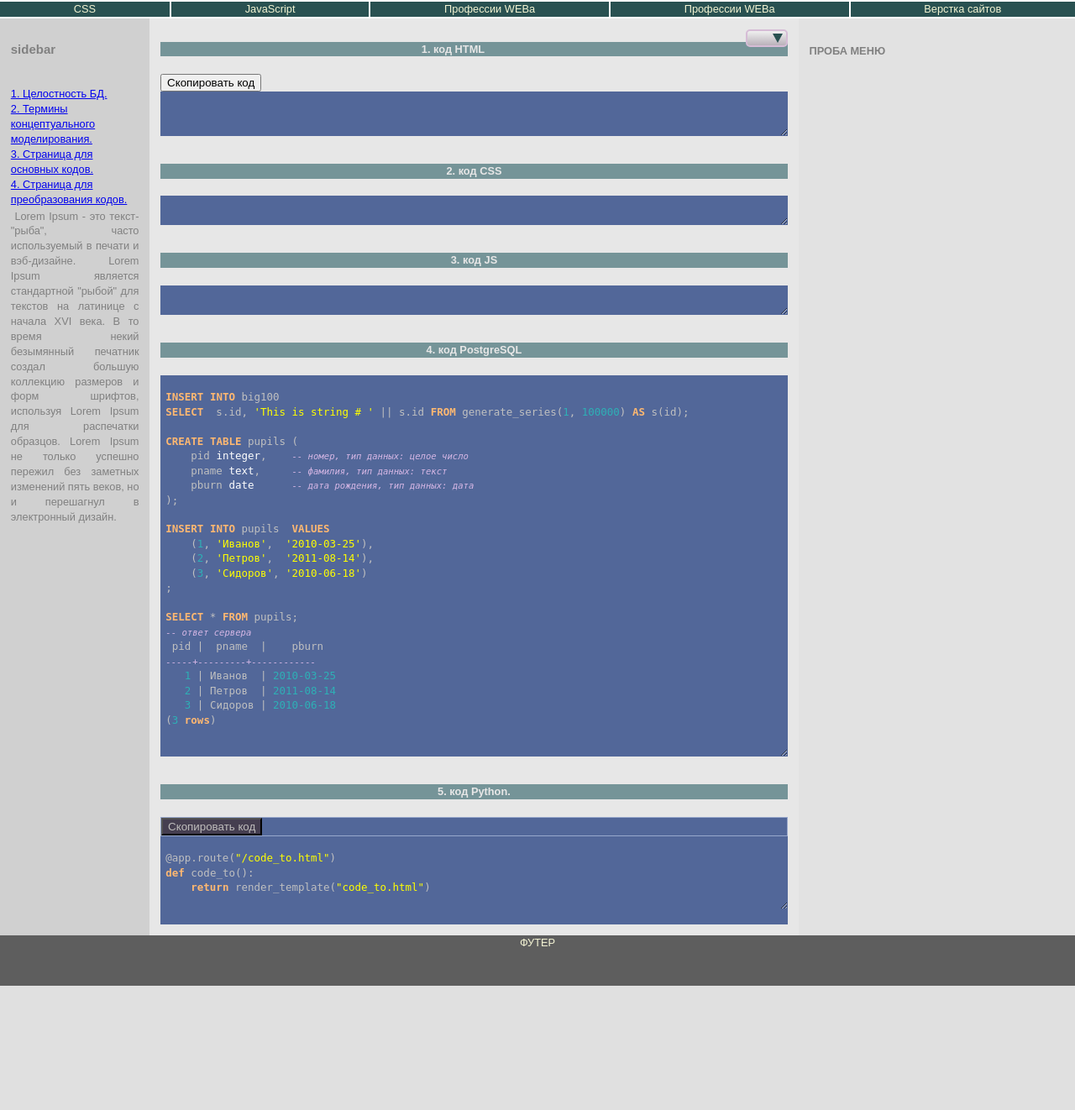
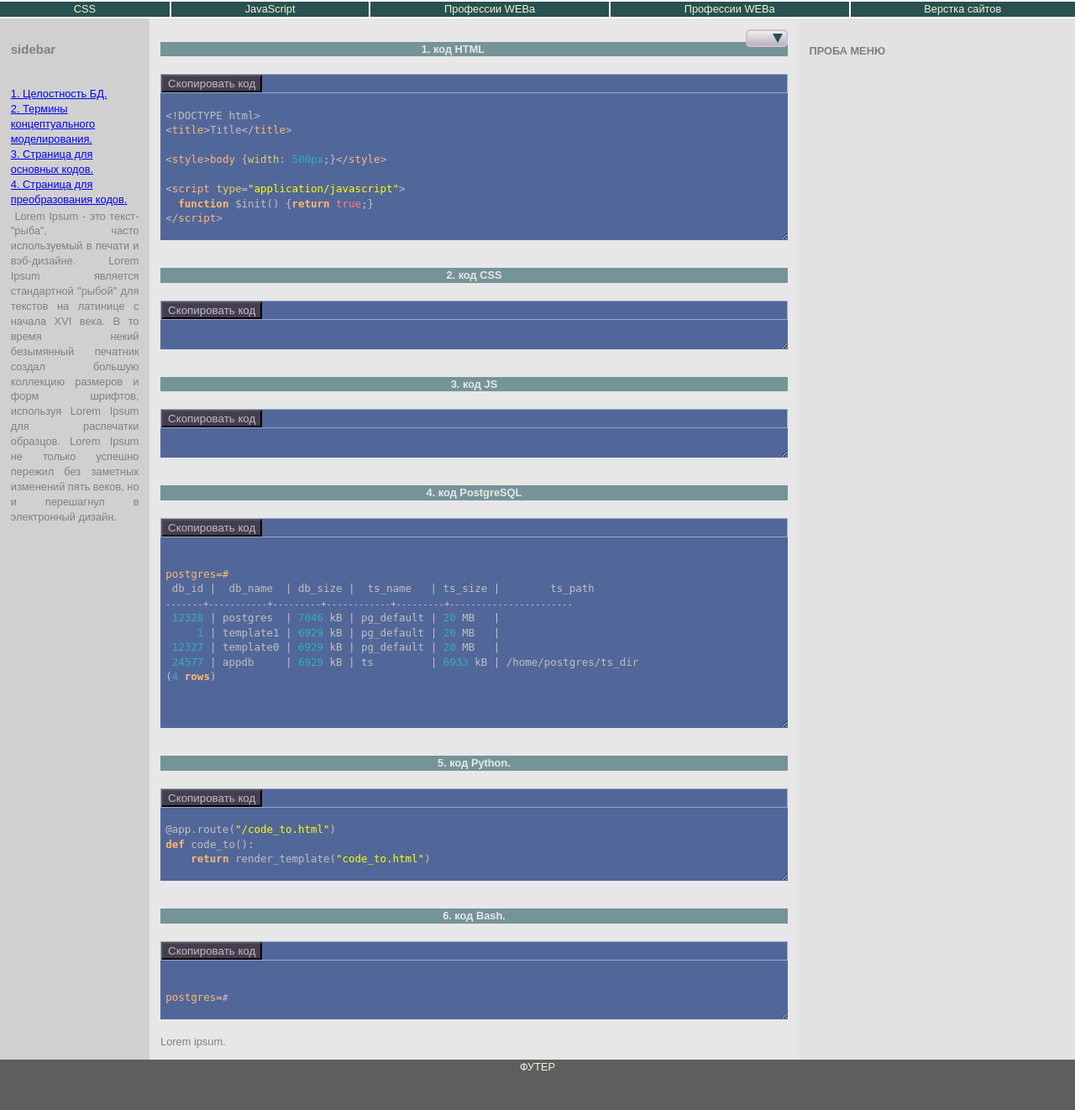
Before and after one commit to OlegTripolskiy/pg21flaskL, a Flask app: page /highlight.html in a window 1280 px wide. Shown: the part 65-1387 px from the top of the page at 84% size. Before the commit the page ends 1239 px from the top, so only its background shows below. Run offline with Flask 2, Linux system fonts and the light colour scheme; some libraries are stand-ins or nearby versions.

Commit message:
0.0.0.4 Архив 27.07.2021

```diff
--- a/static/css/main.css
+++ b/static/css/main.css
@@ -348,8 +348,7 @@ p { /* ВСЕ ПАРАГРАФЫ. Чтобы не делать стандарт
 }
 /*  ==== КОНЕЦ стили МЕНЮ ======= */
 
-/* --- 10. Модуль расцвеченного кода. Работает дополнительно к higligh.css */
-/**/
+/* === 10. Модуль расцвеченного кода. Работает дополнительно к higligh.css ==== */
 .highlight-code { /* Цвет всего модуля совпадает с цветом*/
   background-color: #526799;
 }
@@ -359,6 +358,11 @@ p { /* ВСЕ ПАРАГРАФЫ. Чтобы не делать стандарт
 .highlight-code div input {  /* Кнопка "Скопировать код */
   color: #BFBDBC;
   background-color: #453E50;
-/*    margin-left: 2%;*/
+  /*  margin-left: 2%; */
 }
+/* --- Мои дополнительные цвета для ручного ввода --- */
+.user { /* мой стиль для bash - имя пользователя или базы. Вводить надо вручную */
+  color: #FFB871;
+}
+
 /* --- Конец 10. Модуль расцвеченного кода. */
--- a/templates/highlight.html
+++ b/templates/highlight.html
@@ -2,6 +2,7 @@
   {% block article %}
 
 <!-- ========== НАЧАЛО. МОДУЛЬ ДЛЯ РАСЦВЕИЧАНИЯ  КОДА ДЛЯ КОНСПЕКТОВ  ==============================  -->
+
 
 <!-- === НАЧАЛО ПАРАГРАФА кода HTML.  =============================== -->
   <h4 class='toc_h'><strong>код HTML</strong></h4>
@@ -9,10 +10,17 @@
   </p>
 <!--  -->
   <br><!-- РАСЦВЕЧИВАНИЕ HTML, XML  -->
-<div class="highlighte-code"> <!--Блок для расцвеченного кода -->
-  <div><input type="button" value="Скопировать код" /></div>
+<div  class="highlight-code"> <!-- Блок для преобразованного кода -->
+  <div><input type="button" value="Скопировать код" /></div><!-- Заголовок блока -->
 <pre><code class="language-xml hljs">
+&lt;!DOCTYPE html&gt;
+&lt;title&gt;Title&lt;/title&gt;
 
+&lt;style&gt;body {width: 500px;}&lt;/style&gt;
+
+&lt;script type=&quot;application/javascript&quot;&gt;
+  function $init() {return true;}
+&lt;/script&gt;
 
 </code></pre>
 </div><!-- Конец. Блок для расцвеченного кода -->
@@ -22,12 +30,14 @@
 
 <!-- === НАЧАЛО ПАРАГРАФA кода CSS. =============================== -->
   <h4 class='toc_h'><strong>код CSS</strong></h4>
-  <p>
-  </p>
+
   <br>   <!-- РАСЦВЕЧИВАНИЕ CSS  -->
+<div  class="highlight-code"> <!-- Блок для преобразованного кода -->
+  <div><input type="button" value="Скопировать код" /></div><!-- Заголовок блока -->
 <pre><code class="language-css hljs my">
 
 </code></pre>
+  </div><!-- Конец. Блок для расцвеченного кода -->
   <br>
 <!-- === КОНЕЦ ПАРАГРАФА  кода CSS. =============================== -->
 
@@ -36,60 +46,68 @@
   <p>
   </p>
     <br>   <!-- РАСЦВЕЧИВАНИЕ JAVASCRIPT  -->
+<div  class="highlight-code"> <!-- Блок для преобразованного кода -->
+  <div><input type="button" value="Скопировать код" /></div><!-- Заголовок блока -->
 <pre><code class="language-javascript">
 
 </code></pre>
+  </div><!-- Конец. Блок для расцвеченного кода -->
   <br>
 <!-- === КОНЕЦ ПАРАГРАФА  кода JS. ===============================
 
 <!-- === НАЧАЛО ПАРАГРАФA кода PostgreSQL. =============================== -->
   <h4 class='toc_h'><strong>код PostgreSQL</strong></h4>
+  <br>
+<div  class="highlight-code"> <!-- Блок для преобразованного кода -->
+  <div><input type="button" value="Скопировать код" /></div><!-- Заголовок блока -->
+<pre><code class="language-pgsql hljs">
 
-<br>   <!-- РАСЦВЕЧИВАНИЕ PostgreSQL  -->
-<pre><code class="language-pgsql hljs">
-INSERT INTO big100
-SELECT  s.id, 'This is string # ' || s.id FROM generate_series(1, 100000) AS s(id);
+<span class="user">postgres=#</span>
+ db_id |  db_name  | db_size |  ts_name   | ts_size |        ts_path
+-------+-----------+---------+------------+---------+-----------------------
+ 12328 | postgres  | 7046 kB | pg_default | 20 MB   |
+     1 | template1 | 6929 kB | pg_default | 20 MB   |
+ 12327 | template0 | 6929 kB | pg_default | 20 MB   |
+ 24577 | appdb     | 6929 kB | ts         | 6933 kB | /home/postgres/ts_dir
+(4 rows)
 
-CREATE TABLE pupils (
-    pid integer,    -- номер, тип данных: целое число
-    pname text,     -- фамилия, тип данных: текст
-    pburn date	    -- дата рождения, тип данных: дата
-);
-
-INSERT INTO pupils  VALUES
-    (1, 'Иванов',  '2010-03-25'),
-    (2, 'Петров',  '2011-08-14'),
-    (3, 'Сидоров', '2010-06-18')
-;
-
-SELECT * FROM pupils;
--- ответ сервера
- pid |  pname  |    pburn
------+---------+------------
-   1 | Иванов  | 2010-03-25
-   2 | Петров  | 2011-08-14
-   3 | Сидоров | 2010-06-18
-(3 rows)
 
 
 </code></pre>
+  </div>
   <br>
 <!-- === КОНЕЦ ПАРАГРАФА  кода PostgreSQL. =============================== -->
 
 <!-- === НАЧАЛО ПАРАГРАФA кода Python. =============================== -->
   <h4 class='toc_h'><strong>код Python.</strong></h4>
-
-<br>   <!-- РАСЦВЕЧИВАНИЕ PostgreSQL  -->
-<div  class="highlight-code"> <!--Блок для преобразованного кода -->
-  <div><input type="button" value="Скопировать код" /></div>
+  <br>
+<div  class="highlight-code"> <!-- Блок для преобразованного кода -->
+  <div><input type="button" value="Скопировать код" /></div><!-- Заголовок блока -->
 <pre><code id="code" class="language-python hljs">
 @app.route("/code_to.html")
 def code_to():
     return render_template("code_to.html")
 
 </code></pre>
+  </div>
 <br>
 <!-- === КОНЕЦ ПАРАГРАФА  кода Python. =============================== -->
 
+<!-- === НАЧАЛО ПАРАГРАФA кода Bash . =============================== -->
+  <h4 class='toc_h'><strong>код Bash.</strong></h4>
+
+  <br>
+<div  class="highlight-code"> <!-- Блок для преобразованного кода -->
+  <div><input type="button" value="Скопировать код" /></div><!-- Заголовок блока -->
+<pre><code id="code" class="language-python hljs">
+
+<span class="user">postgres=#</span>
+
+</code></pre>
+  </div>
+<br>
+Lorem ipsum.
+<!-- === КОНЕЦ ПАРАГРАФА  кода Bash. =============================== -->
+
 <!-- ========== КОНЕЦ. МОДУЛЬ ДЛЯ РАСЦВЕИЧАНИЯ  КОДА ДЛЯ КОНСПЕКТОВ  ==============================  -->
   {% endblock %}
```
Lines whose indentation alone changed are shown as unchanged.
